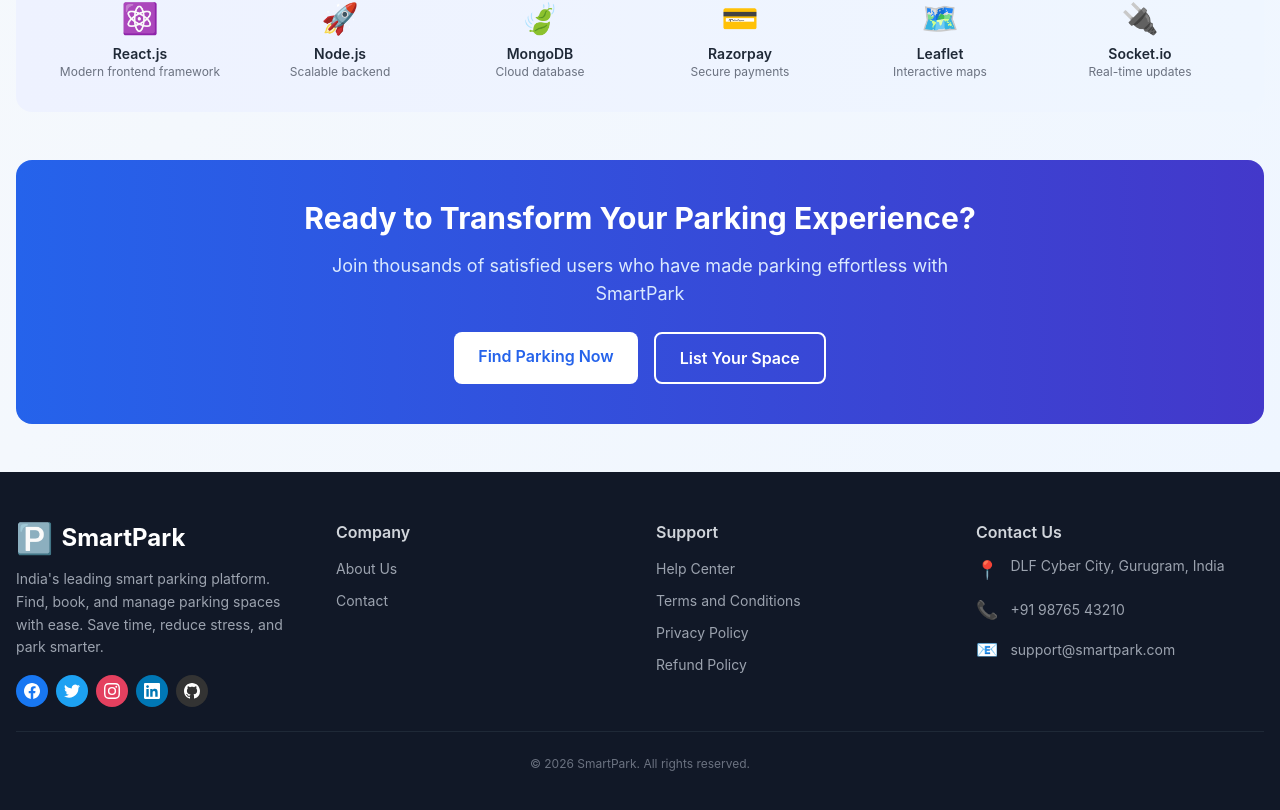
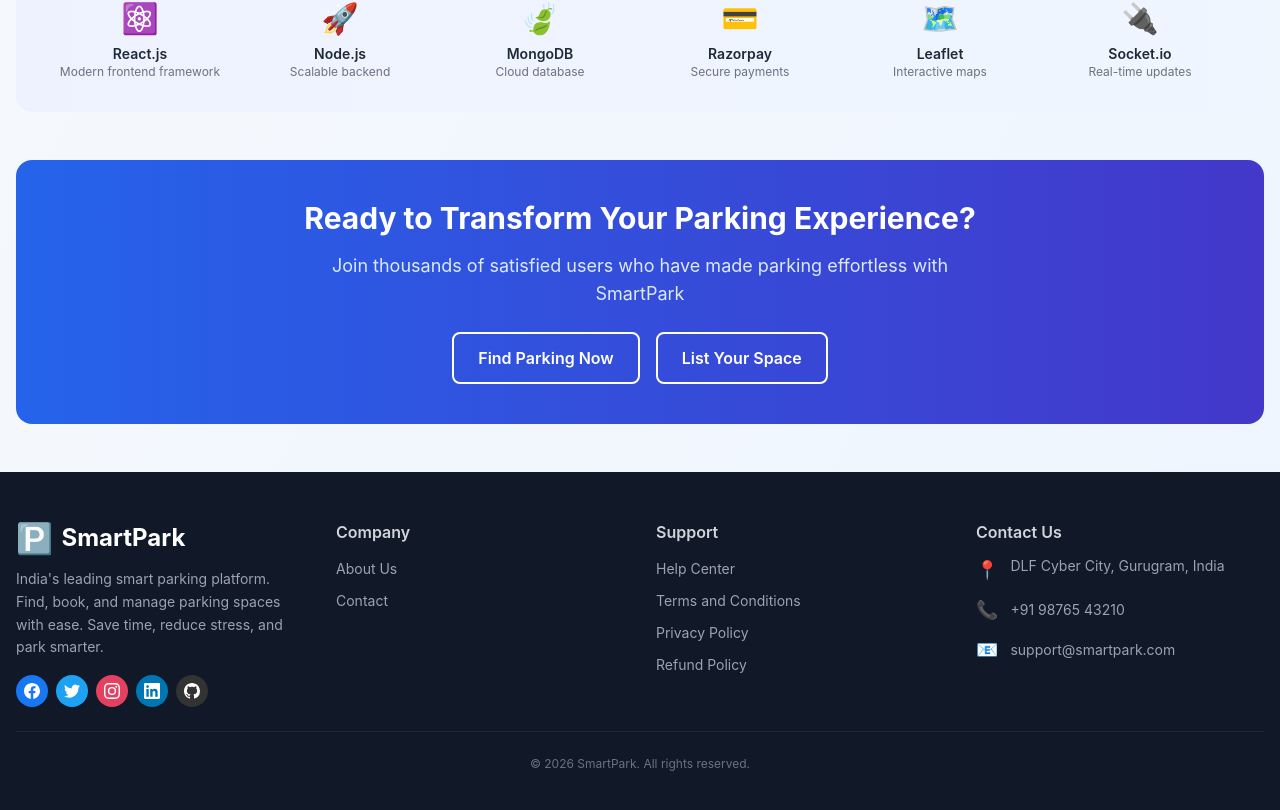
Before and after one commit to Adityapriyadarshix007/smart-parking-platform, a React (Create React App) app in the folder client/: page /features in a window 1280 px wide. Shown: the part 2066-2876 px from the top of the page. Built offline with nearby package versions, Linux system fonts and the light colour scheme; no server answers.

Commit message:
Fix: Make both CTA buttons have consistent outline style in FeaturesPage

```diff
--- a/client/src/pages/features/FeaturesPage.jsx
+++ b/client/src/pages/features/FeaturesPage.jsx
@@ -248,7 +248,7 @@
           </div>
         </motion.div>
 
-        {/* CTA */}
+        {/* CTA - FIXED: Both buttons now have consistent styling */}
         <motion.div
           initial={{ opacity: 0, y: 20 }}
           animate={{ opacity: 1, y: 0 }}
@@ -260,10 +260,16 @@
             Join thousands of satisfied users who have made parking effortless with SmartPark
           </p>
           <div className="flex justify-center gap-4 flex-wrap">
-            <Link to="/search" className="px-6 py-3 bg-white text-blue-600 rounded-lg hover:bg-gray-100 transition font-semibold">
+            <Link
+              to="/search"
+              className="px-6 py-3 border-2 border-white text-white rounded-lg hover:bg-white hover:text-blue-600 transition font-semibold"
+            >
               Find Parking Now
             </Link>
-            <Link to="/register" className="px-6 py-3 border-2 border-white rounded-lg hover:bg-white hover:text-blue-600 transition font-semibold">
+            <Link
+              to="/register"
+              className="px-6 py-3 border-2 border-white text-white rounded-lg hover:bg-white hover:text-blue-600 transition font-semibold"
+            >
               List Your Space
             </Link>
           </div>
```
